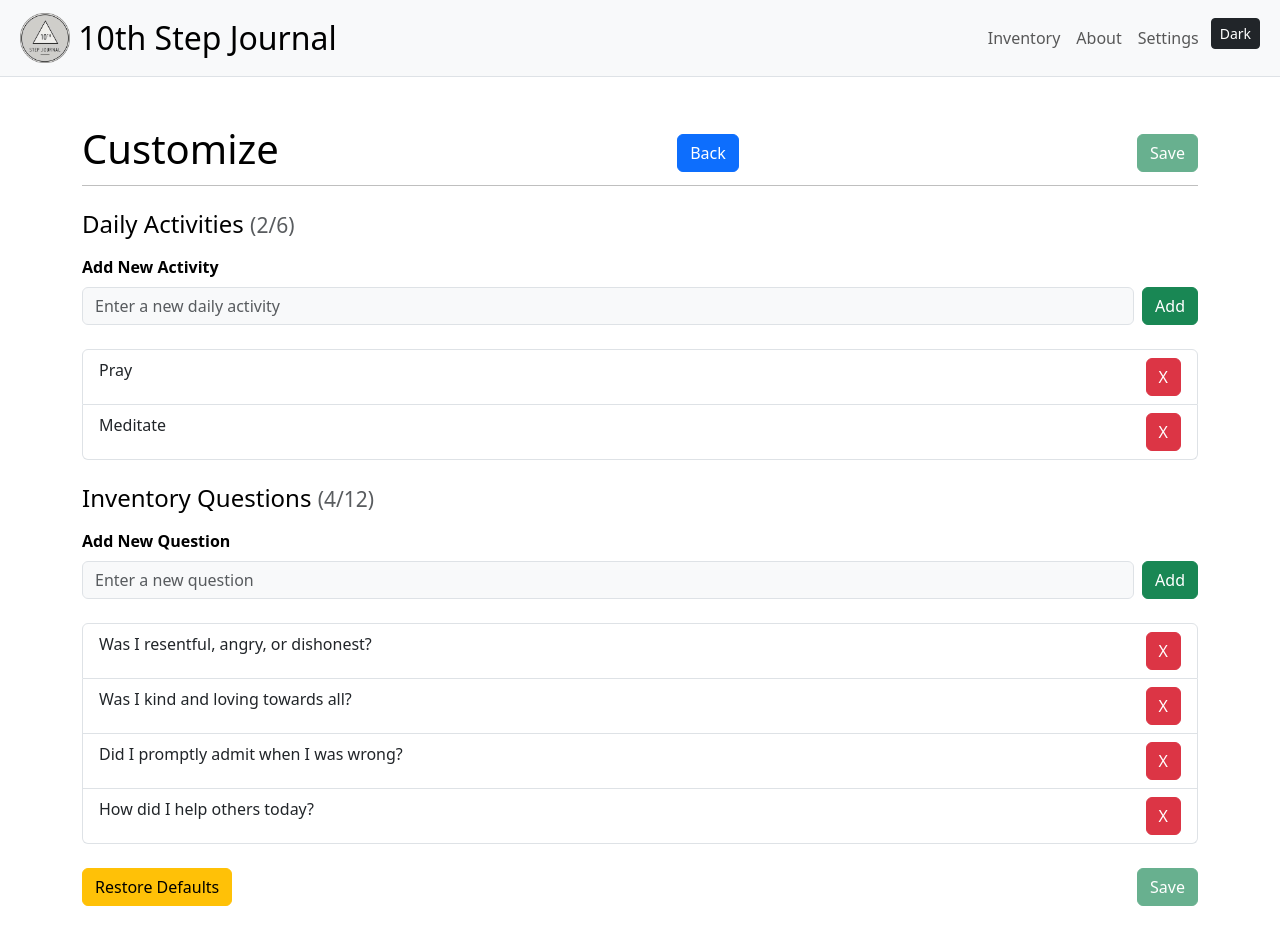
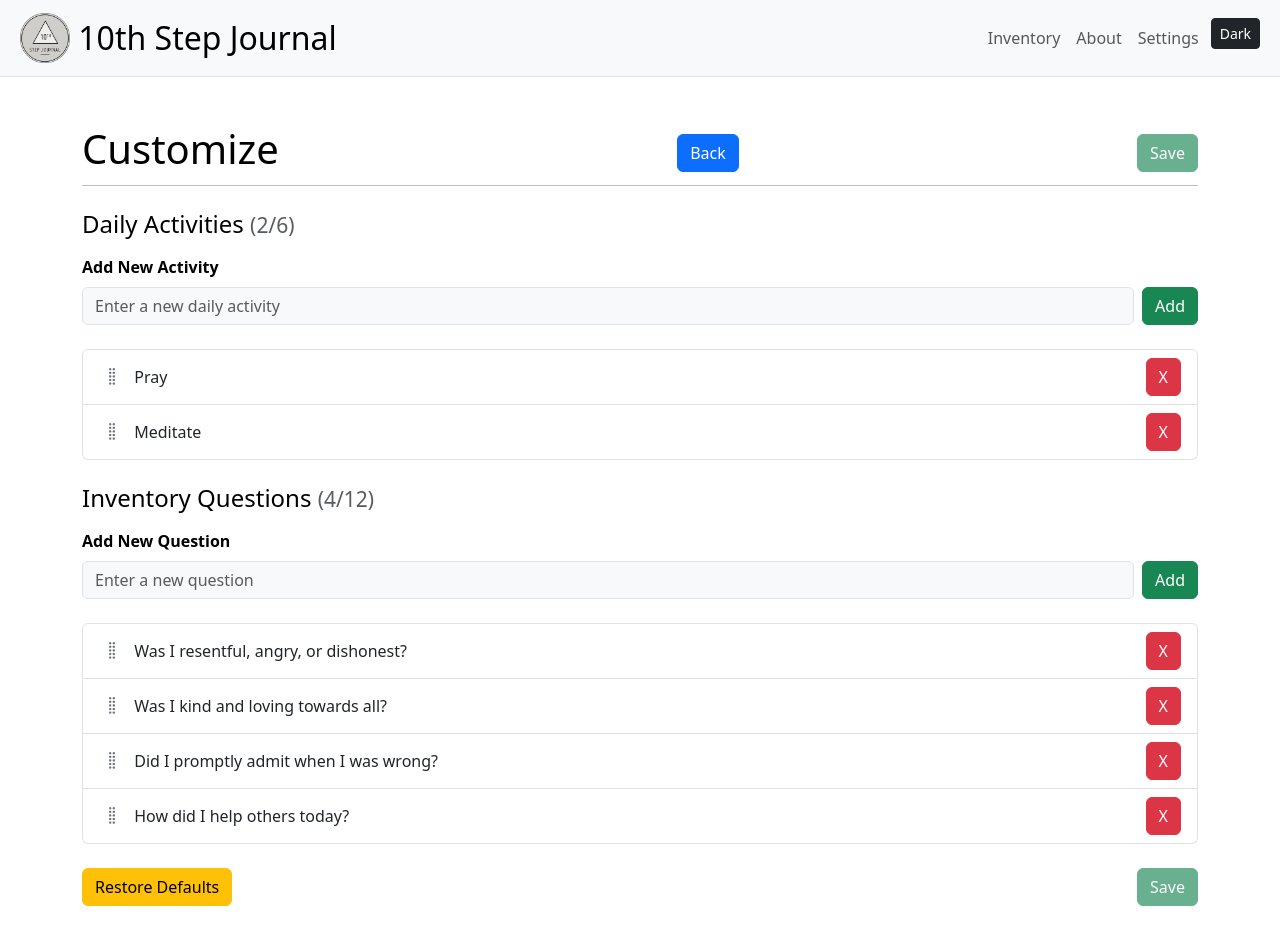
Before and after one commit to s-gruneberg/10step-journal, a React (Vite) app in the folder frontend/: page /customize in a window 1280 px wide. Shown: the top 944 px of the page. Built offline with nearby package versions, Linux system fonts and the light colour scheme.

Commit message:
added drag and drop, implementation glitchy

```diff
--- a/frontend/package.json
+++ b/frontend/package.json
@@ -10,6 +10,7 @@
     "preview": "vite preview"
   },
   "dependencies": {
+    "@hello-pangea/dnd": "^18.0.1",
     "@types/react-beautiful-dnd": "^13.1.8",
     "bootstrap": "^5.3.6",
     "bootstrap-icons": "^1.13.1",
--- a/frontend/src/main.tsx
+++ b/frontend/src/main.tsx
@@ -4,6 +4,7 @@ import App from './App'
 import { DarkModeProvider } from './context/DarkModeContext'
 import 'bootstrap/dist/css/bootstrap.min.css'
 import 'bootstrap/dist/js/bootstrap.bundle.min.js'
+import 'bootstrap-icons/font/bootstrap-icons.css'
 
 import './index.css'
 import { ensureQuestionsInitialized } from './localStorageUtils'
--- a/frontend/src/pages/About.tsx
+++ b/frontend/src/pages/About.tsx
@@ -9,8 +9,7 @@ export default function About() {
         <div className="container mt-4">
             <h1 className="mb-2">About</h1>
             <hr className="mb-5 mt-0" />
-            <p>This journaling app helps you reflect on your day with the 10th step of Alcoholics Anonymous.</p>
-            <p>All data stays in your browser and is not uploaded anywhere.</p>
+            <p>This journaling app helps you reflect on your by taking a personal inventory as described in the 10th step of Alcoholics Anonymous.</p>
 
             <h2 className="h3 mb-4 mt-5">Frequently Asked Questions</h2>
             <style>
--- /dev/null
+++ b/frontend/src/pages/Customize.css
@@ -0,0 +1,21 @@
+.drag-handle {
+    cursor: grab;
+    padding: 0.25rem;
+    margin-right: 0.5rem;
+    color: #6c757d;
+    display: flex;
+    align-items: center;
+}
+
+.drag-handle:hover {
+    color: #495057;
+}
+
+.drag-handle i {
+    font-size: 1.2rem;
+}
+
+.dragging {
+    background-color: rgba(0, 0, 0, 0.05);
+    border: 2px dashed #6c757d !important;
+}
--- a/frontend/src/pages/Customize.tsx
+++ b/frontend/src/pages/Customize.tsx
@@ -15,6 +15,9 @@ import {
 import { Link } from 'react-router-dom'
 import { useAuth } from '../context/AuthContext'
 import { apiService } from '../services/api'
+import { DragDropContext, Droppable, Draggable } from '@hello-pangea/dnd'
+import type { DropResult } from '@hello-pangea/dnd'
+import './Customize.css'
 
 const MAX_QUESTIONS = 12
 const MAX_CHECKMARKS = 6
@@ -22,7 +25,6 @@ const MAX_CHECKMARKS = 6
 export default function CustomizeQuestions() {
     const { darkMode } = useDarkMode()
     const { isAuthenticated } = useAuth()
-    // Temporary state that won't be saved until user clicks Save
     const [tempQuestions, setTempQuestions] = useState<string[]>([])
     const [tempCheckmarks, setTempCheckmarks] = useState<string[]>([])
     const [newQuestion, setNewQuestion] = useState<string>('')
@@ -30,27 +32,29 @@ export default function CustomizeQuestions() {
     const [hasChanges, setHasChanges] = useState(false)
     const [isSaving, setIsSaving] = useState(false)
     const [error, setError] = useState<string | null>(null)
+    const [isLoading, setIsLoading] = useState(true)
 
     useEffect(() => {
         const loadData = async () => {
+            setIsLoading(true)
+            try {
                 if (isAuthenticated) {
-                try {
-                    const userQuestions = await apiService.getUserQuestions();
-                    // For authenticated users, only use the server data
-                    setTempQuestions(userQuestions.questions);
-                    setTempCheckmarks(userQuestions.checkmarks);
+                    const userQuestions = await apiService.getUserQuestions()
+                    setTempQuestions(userQuestions.questions)
+                    setTempCheckmarks(userQuestions.checkmarks)
+                } else {
+                    setTempQuestions(getQuestions())
+                    setTempCheckmarks(getCheckmarks())
+                }
             } catch (error) {
-                    console.error('Failed to load user questions:', error);
-                    setError('Failed to load your saved questions. Please try again later.');
+                console.error('Failed to load user questions:', error)
+                setError('Failed to load your saved questions. Please try again later.')
+            } finally {
+                setIsLoading(false)
             }
-            } else {
-                // For non-authenticated users, load from local storage
-                setTempQuestions(getQuestions());
-                setTempCheckmarks(getCheckmarks());
         }
-        };
-        loadData();
-    }, [isAuthenticated]);
+        loadData()
+    }, [isAuthenticated])
 
     const handleAddQuestion = () => {
         const trimmed = newQuestion.trim()
@@ -124,12 +128,39 @@ export default function CustomizeQuestions() {
         }
     };
 
+    const handleDragEnd = (result: DropResult) => {
+        if (!result.destination) return;
+
+        const { source, destination } = result;
+        const items = Array.from(result.type === 'question' ? tempQuestions : tempCheckmarks);
+        const [reorderedItem] = items.splice(source.index, 1);
+        items.splice(destination.index, 0, reorderedItem);
+
+        if (result.type === 'question') {
+            setTempQuestions(items);
+        } else {
+            setTempCheckmarks(items);
+        }
+        setHasChanges(true);
+    };
+
+    if (isLoading) {
+        return (
+            <div className="text-center mt-5">
+                <div className="spinner-border" role="status">
+                    <span className="visually-hidden">Loading...</span>
+                </div>
+            </div>
+        );
+    }
+
     const addButtonClass = `btn ${darkMode ? 'btn-outline-success' : 'btn-success'}`
     const restoreButtonClass = `btn ${darkMode ? 'btn-outline-warning' : 'btn-warning'}`
     const deleteButtonClass = `btn ${darkMode ? 'btn-outline-danger' : 'btn-danger'}`
     const saveButtonClass = `btn ${darkMode ? 'btn-outline-success' : 'btn-success'}`
 
     return (
+        <DragDropContext onDragEnd={handleDragEnd}>
             <div>
                 <div className="d-flex justify-content-between align-items-center">
                     <h1 className="mb-2">Customize</h1>
@@ -177,21 +208,39 @@ export default function CustomizeQuestions() {
                     </div>
                 </div>
 
-            <ul className="list-group mb-4">
-                {tempCheckmarks.map((c, i) => (
+                <Droppable droppableId="checkmarks" type="checkmark">
+                    {(provided) => (
+                        <ul className="list-group mb-4" {...provided.droppableProps} ref={provided.innerRef}>
+                            {tempCheckmarks.map((checkmark, index) => (
+                                <Draggable key={`checkmark-${index}`} draggableId={`checkmark-${index}`} index={index}>
+                                    {(provided, snapshot) => (
                                         <li
-                        key={i}
-                        className={`list-group-item d-flex justify-content-between align-items-start ${darkMode ? 'bg-dark text-light border-secondary' : ''}`}
+                                            ref={provided.innerRef}
+                                            {...provided.draggableProps}
+                                            className={`list-group-item d-flex justify-content-between align-items-center ${darkMode ? 'bg-dark text-light border-secondary' : ''} ${snapshot.isDragging ? 'dragging' : ''}`}
                                         >
-                        <div className="flex-grow-1 me-2 text-break text-capitalize">
-                            {c}
+                                            <div className="d-flex align-items-center flex-grow-1">
+                                                <div
+                                                    {...provided.dragHandleProps}
+                                                    className="drag-handle"
+                                                >
+                                                    <i className="bi bi-grip-vertical"></i>
                                                 </div>
-                        <button className={deleteButtonClass} onClick={() => handleRemoveCheckmark(c)}>
+                                                <div className="text-break text-capitalize">
+                                                    {checkmark}
+                                                </div>
+                                            </div>
+                                            <button className={deleteButtonClass} onClick={() => handleRemoveCheckmark(checkmark)}>
                                                 X
                                             </button>
                                         </li>
+                                    )}
+                                </Draggable>
                             ))}
+                            {provided.placeholder}
                         </ul>
+                    )}
+                </Droppable>
 
                 <h2 className="h4 mb-3">Inventory Questions <small className="text-muted">({tempQuestions.length}/{MAX_QUESTIONS})</small></h2>
                 <div className="mb-4">
@@ -217,21 +266,39 @@ export default function CustomizeQuestions() {
                     </div>
                 </div>
 
-            <ul className="list-group mb-4">
-                {tempQuestions.map((q, i) => (
+                <Droppable droppableId="questions" type="question">
+                    {(provided) => (
+                        <ul className="list-group mb-4" {...provided.droppableProps} ref={provided.innerRef}>
+                            {tempQuestions.map((question, index) => (
+                                <Draggable key={`question-${index}`} draggableId={`question-${index}`} index={index}>
+                                    {(provided, snapshot) => (
                                         <li
-                        key={i}
-                        className={`list-group-item d-flex justify-content-between align-items-start ${darkMode ? 'bg-dark text-light border-secondary' : ''}`}
+                                            ref={provided.innerRef}
+                                            {...provided.draggableProps}
+                                            className={`list-group-item d-flex justify-content-between align-items-center ${darkMode ? 'bg-dark text-light border-secondary' : ''} ${snapshot.isDragging ? 'dragging' : ''}`}
                                         >
-                        <div className="flex-grow-1 me-2 text-break">
-                            {q}
+                                            <div className="d-flex align-items-center flex-grow-1">
+                                                <div
+                                                    {...provided.dragHandleProps}
+                                                    className="drag-handle"
+                                                >
+                                                    <i className="bi bi-grip-vertical"></i>
                                                 </div>
-                        <button className={deleteButtonClass} onClick={() => handleRemoveQuestion(q)}>
+                                                <div className="text-break">
+                                                    {question}
+                                                </div>
+                                            </div>
+                                            <button className={deleteButtonClass} onClick={() => handleRemoveQuestion(question)}>
                                                 X
                                             </button>
                                         </li>
+                                    )}
+                                </Draggable>
                             ))}
+                            {provided.placeholder}
                         </ul>
+                    )}
+                </Droppable>
 
                 <div className="d-flex justify-content-between">
                     <button className={restoreButtonClass} onClick={handleRestoreDefaults}>
@@ -246,5 +313,6 @@ export default function CustomizeQuestions() {
                     </button>
                 </div>
             </div>
-    )
+        </DragDropContext>
+    );
 }
```
Also changed, not shown: 1 other file (tests, documents, lock files or other folders). Lines whose indentation alone changed are shown as unchanged.
